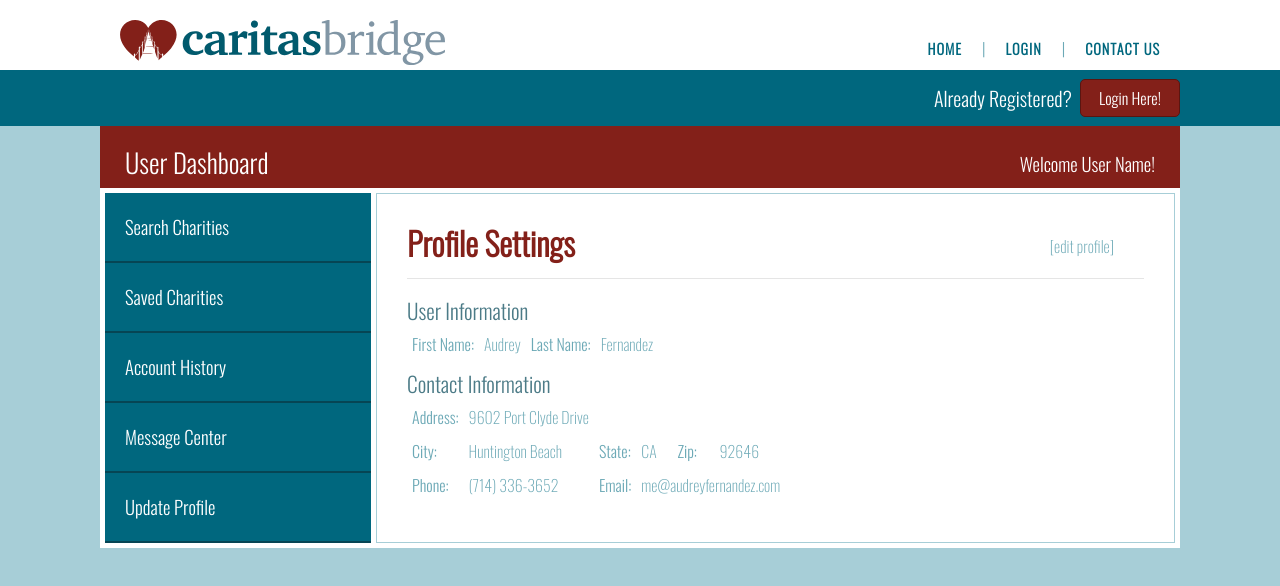
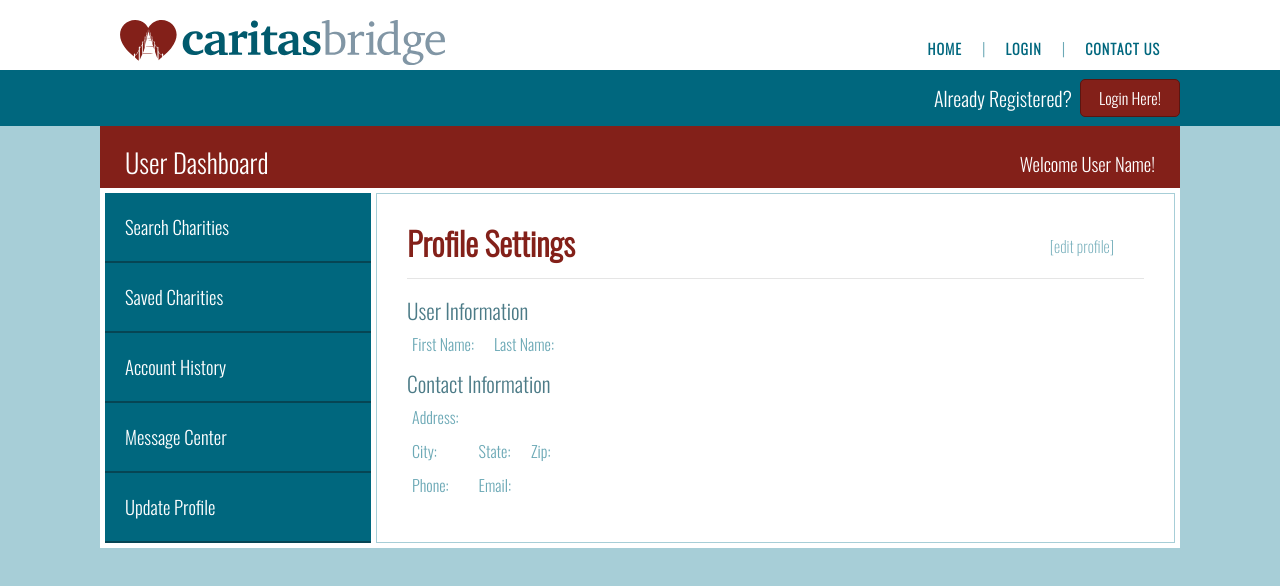
Before and after one commit to caspershih/caritas-bridge, a React (Create React App) app in the folder client/: page /Profile in a window 1280 px wide. Shown: the top 586 px of the page. Built offline with nearby package versions, Linux system fonts and the light colour scheme.

Commit message:
added pseudo code for Profile page edits

```diff
--- a/client/src/pages/Dashboard/Profile.js
+++ b/client/src/pages/Dashboard/Profile.js
@@ -2,6 +2,7 @@ import React from "react";
 import "./User.css";
 import UserNav from "./UserNav";
 import UserLogin from "../../components/Login/UserLogin";
+import { userInfo } from "os";
 
 const Profile = () => (
 <div className="dashWrap">
@@ -22,15 +23,16 @@ const Profile = () => (
                 <div className="Profile">
                 <h2>Profile Settings</h2>
                 <hr />
-                <div className="profileEdit"><span>[edit profile]</span></div>
+                {/*Add code below to link to edit profile page that will update this data*/}
+                <div className="profileEdit"><a href="#"><span>[edit profile]</span></a></div>
                 <p className="modalText">User Information</p>
                     <table>
                         <tbody>
                         <tr>
                             <td><b>First Name: </b></td>
-                            <td>Audrey</td>
+                            <td>{/*user.firstname*/}</td>
                             <td><b>Last Name: </b></td>
-                            <td>Fernandez</td>
+                            <td>{/*user.lastname*/}</td>
                         </tr>
                         </tbody>
                     </table>
@@ -40,23 +42,23 @@ const Profile = () => (
                     <tbody>
                         <tr>
                             <td><b>Address: </b></td>
-                            <td>9602 Port Clyde Drive</td>
+                            <td>{/*user.address*/}</td>
                         </tr>
 
                         <tr>
                             <td><b>City: </b></td>
-                            <td>Huntington Beach</td>
+                            <td>{/*user.city*/}</td>
                             <td><b>State: </b></td>
-                            <td>CA</td>
+                            <td>{/*user.state*/}</td>
                             <td><b>Zip: </b></td>
-                            <td>92646</td>
+                            <td>{/*user.zip*/}</td>
                         </tr>
 
                         <tr>
                             <td><b>Phone: </b></td>
-                            <td>(714) 336-3652</td>
+                            <td>{/*user.phone*/}</td>
                             <td><b>Email: </b></td>
-                            <td colSpan="3">me@audreyfernandez.com</td>
+                            <td colSpan="3">{/*user.email*/}</td>
                         </tr>
                     </tbody>
                     </table>
```
